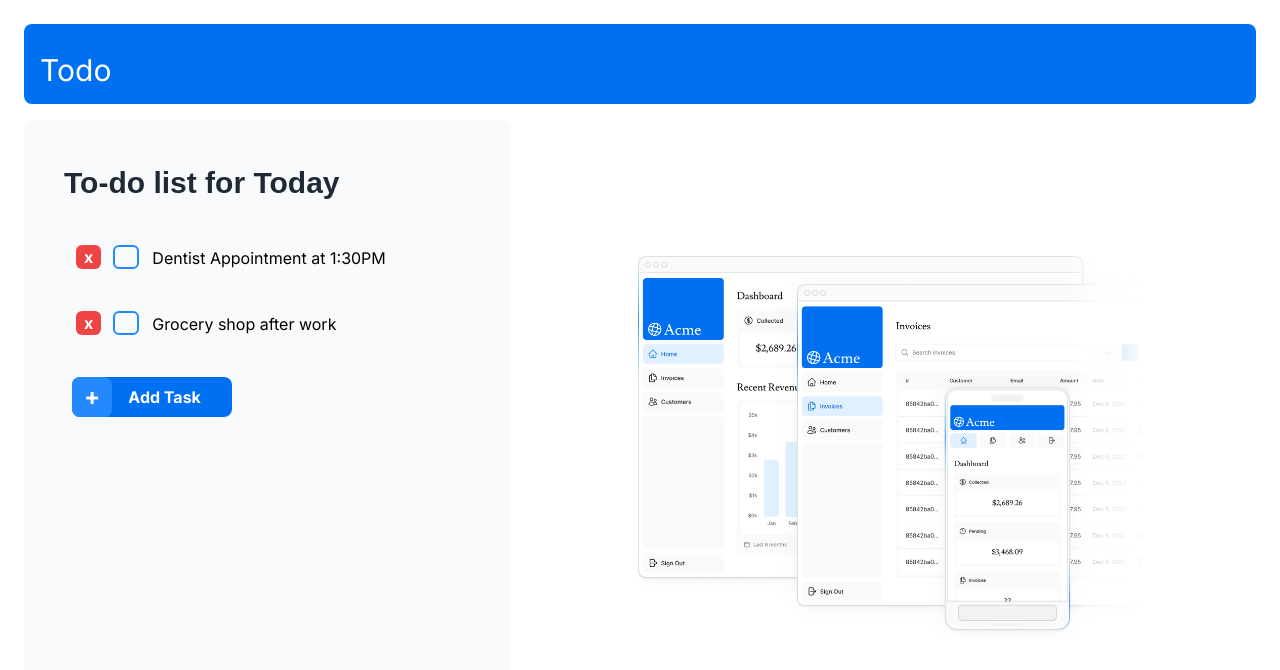
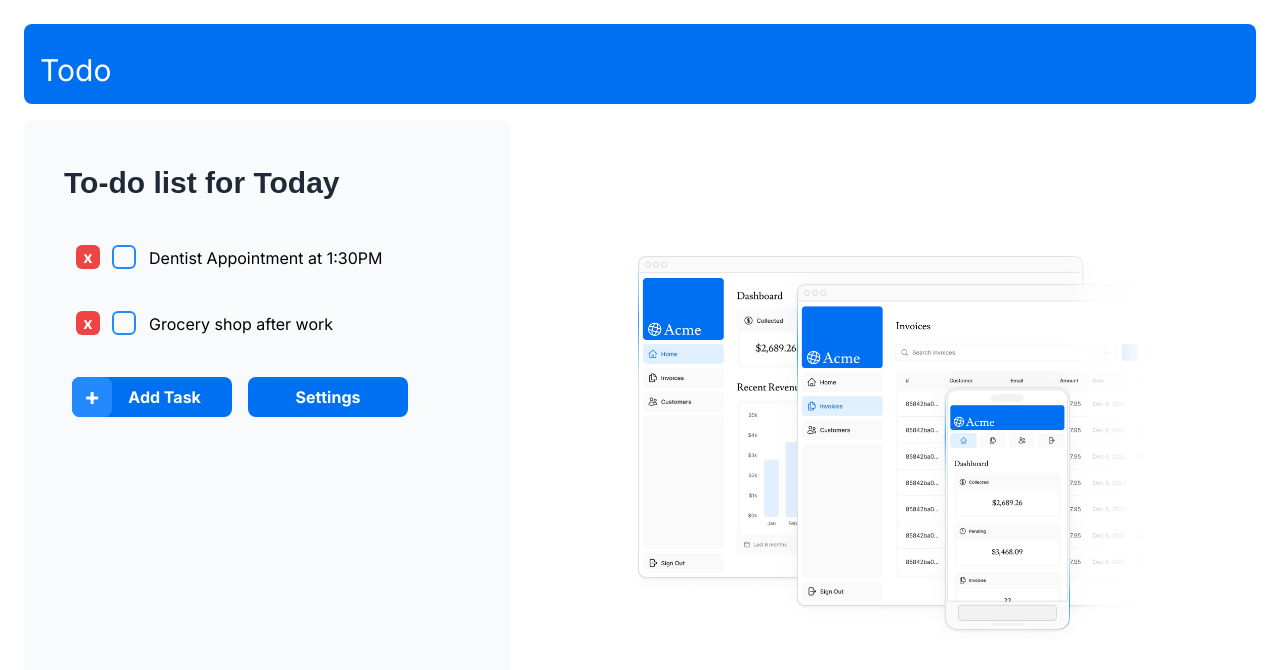
Before and after one commit to camillaxyc/todo, a Next.js app in the folder nextjs-dashboard/: page / in a window 1280 px wide. Shown: the top 670 px of the page. Built offline with nearby package versions, Linux system fonts and the light colour scheme; a web font is replaced by a local one.

Commit message:
Add settings button

```diff
--- a/nextjs-dashboard/app/TodoList.tsx
+++ b/nextjs-dashboard/app/TodoList.tsx
@@ -55,7 +55,10 @@ export const ToDoList = () => {
           />
         </div>
       ))}
-      <AddListInput />
+      <div className={cn('flex', 'gap-2')}>
+        <AddListInput />
+        <SettingButton />
+      </div>
     </ul>
   );
 };
@@ -73,17 +76,22 @@ const CreateListInput: React.FC<CreateListInputProps> = ({
   todoTask,
   setTodoTask,
 }) => {
-  const handleTextArea = useDebouncedCallback((term) => {
-    console.log(`Changing to-do list here: ${term}`);
-    const updatedArray = [...todoTask];
-    updatedArray[index] = term;
-    setTodoTask(updatedArray);
-    console.log('upated after changing textarea ' + todoTask);
-  }, 800);
+  // const handleTextArea = useDebouncedCallback((term) => {
+  //   console.log(`Changing to-do list here: ${term}`);
+  //   const updatedArray = [...todoTask];
+  //   updatedArray[index] = term;
+  //   setTodoTask(updatedArray);
+  //   console.log('upated after changing textarea ' + todoTask);
+  // }, 800);
+
   const textAreaRef = useRef<HTMLTextAreaElement>(null);
   const autoExpand = (e: React.FormEvent<HTMLTextAreaElement>) => {
     e.currentTarget.style.height = 'auto';
     e.currentTarget.style.height = e.currentTarget.scrollHeight + 'px';
+    console.log('current scrollheight' + e.currentTarget.style.height);
+    console.log(
+      'autoExpand current target value is this' + e.currentTarget.value,
+    );
   };
   return (
     <li className={cn('my-4 flex')}>
@@ -99,10 +107,10 @@ const CreateListInput: React.FC<CreateListInputProps> = ({
         defaultValue={inputText}
         placeholder={'Enter a todo'}
         className={cn(
-          'h-auto w-full',
+          'w-4/5',
           'resize-none overflow-hidden',
           'px-1 py-0',
-          'bg-gray-50  align-top',
+          'bg-gray-50 align-top',
           'rounded-lg border-transparent focus:border-blue-400',
         )}
         onKeyDown={(e: KeyboardEvent<HTMLTextAreaElement>) => {
@@ -112,7 +120,7 @@ const CreateListInput: React.FC<CreateListInputProps> = ({
           }
           return false;
         }}
-        onChange={(e) => handleTextArea(e.target.value)}
+        // onChange={(e) => handleTextArea(e.target.value)}
         onInput={(e) => autoExpand(e)}
       ></textarea>
     </li>
@@ -121,8 +129,8 @@ const CreateListInput: React.FC<CreateListInputProps> = ({
 
 interface DeleteTaskButtontProps {
   index?: number;
-  todoTask: string[]; // Assuming Component is the correct type
-  setTodoTask: React.Dispatch<React.SetStateAction<string[]>>; // Assuming Component is the correct type
+  todoTask: string[];
+  setTodoTask: React.Dispatch<React.SetStateAction<string[]>>;
 }
 
 //DeleteTaskButton
@@ -140,7 +148,7 @@ const DeleteTaskButton: React.FC<DeleteTaskButtontProps> = ({
   return (
     <button
       className={cn(
-        'ml-3 h-6 w-8',
+        'ml-3 h-6 w-6',
         'font-bold text-white',
         'rounded-md border-solid bg-red-500',
         'hover:bg-red-700',
@@ -159,7 +167,7 @@ const CheckBox = () => {
   return (
     <div
       className={cn(
-        'ml-3 mr-2 h-6 w-8',
+        'ml-3 mr-2 h-6 w-6',
         'text-m text-center font-bold text-green-700',
         'rounded-md border-2 border-solid border-blue-400',
         'cursor-pointer',
@@ -172,3 +180,19 @@ const CheckBox = () => {
     </div>
   );
 };
+
+const SettingButton = () => {
+  return (
+    <button
+      className={cn(
+        'flex h-10 w-40 flex-row items-center justify-center',
+        'text-center font-bold text-white',
+        'ml-2',
+        'rounded-lg bg-blue-500',
+        'cursor-pointer duration-100 hover:opacity-80',
+      )}
+    >
+      <span className={cn('')}>Settings</span>
+    </button>
+  );
+};
```
